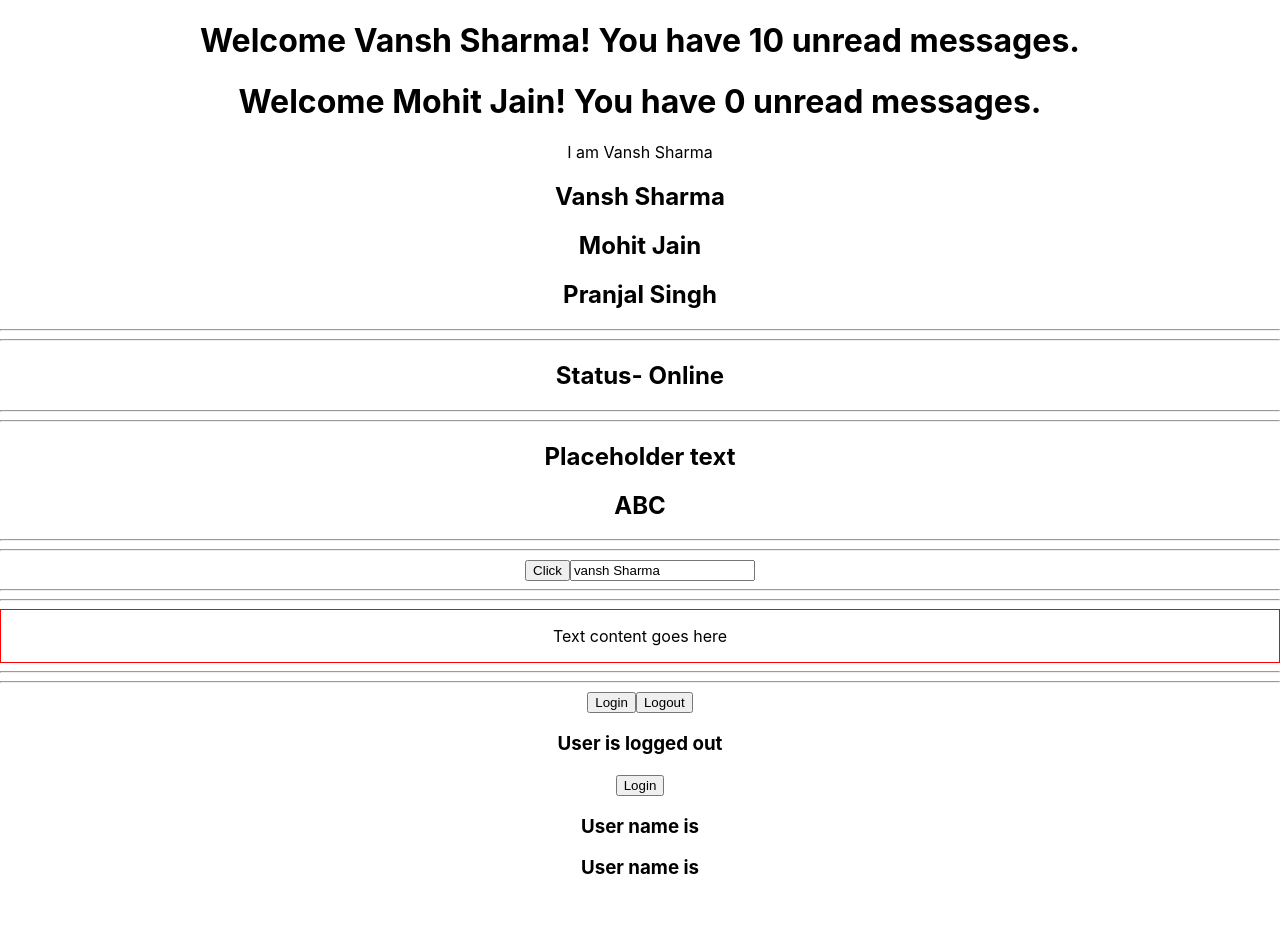
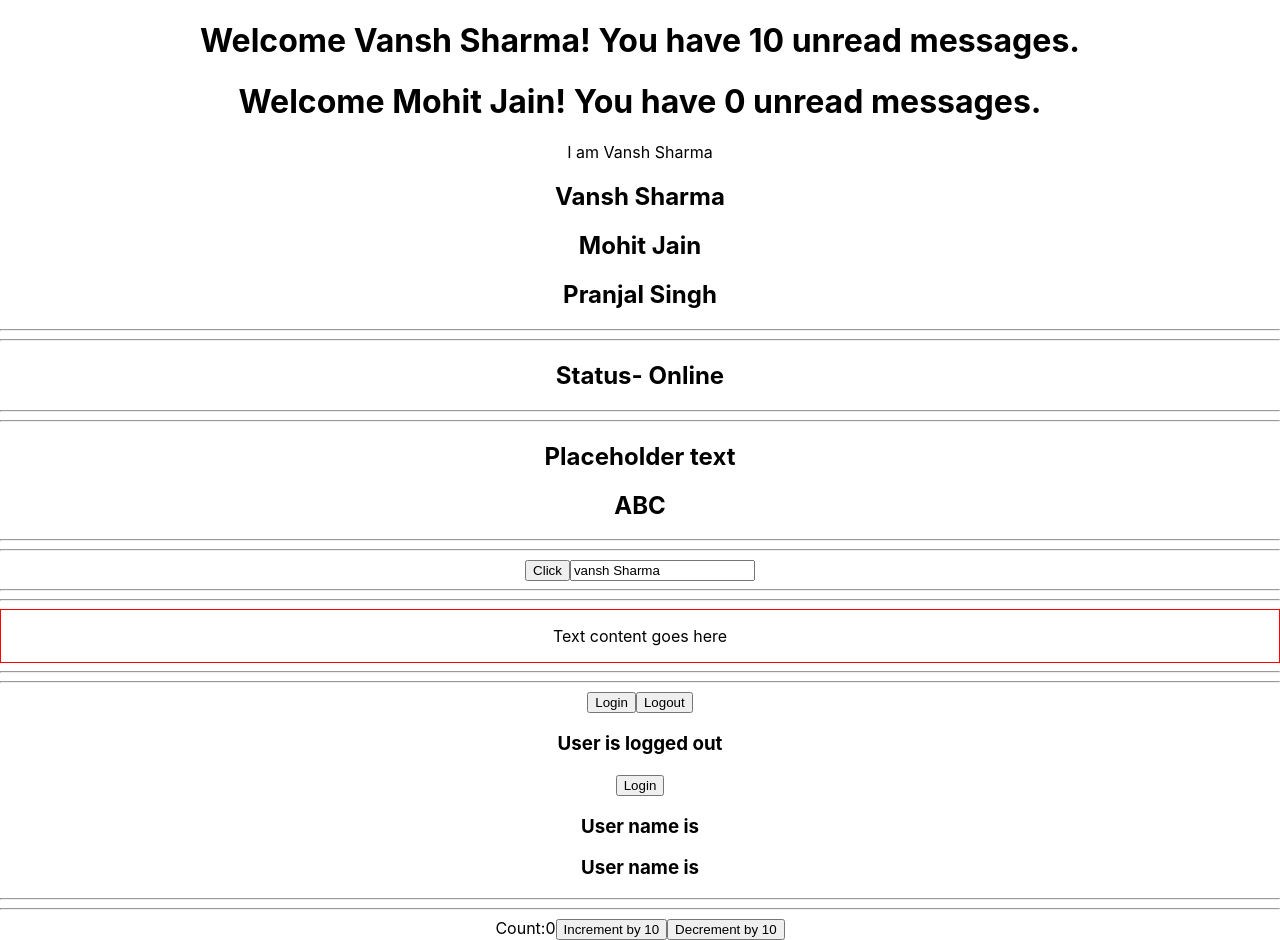
Before and after one commit to VanshSh/react-typescript-demo, a React (Create React App) app: page / in a window 1280 px wide. Before the commit the page ends 898 px from the top, so only its background shows below. Built offline with nearby package versions, Linux system fonts and the light colour scheme.

Commit message:
useReducer with Typescript

```diff
--- a/src/App.tsx
+++ b/src/App.tsx
@@ -8,6 +8,7 @@
 import Person from './components/Person'
 import PersonList from './components/PersonList'
 import Status from './components/Status'
+import { Counter } from './state/Counter'
 import { LoggedIn } from './state/LoggedIn'
 import { User } from './state/User'
 
@@ -71,6 +72,9 @@
                 <hr />
                 <LoggedIn />
                 <User />
+                <hr />
+                <hr />
+                <Counter />
             </div>
         </>
     )
--- /dev/null
+++ b/src/state/Counter.tsx
@@ -0,0 +1,42 @@
+import { useReducer } from 'react'
+
+type CounterState = {
+    count: number
+}
+type CounterAction = {
+    type: string
+    payload: number
+}
+
+const initialState = { count: 0 }
+function reducer(state: CounterState, action: CounterAction) {
+    if (action.type === 'increment') {
+        return { count: state.count + action.payload }
+    }
+    if (action.type === 'decrement') {
+        return {
+            count: state.count - action.payload,
+        }
+    }
+    return state
+}
+
+export const Counter = () => {
+    const [state, dispatch] = useReducer(reducer, initialState)
+
+    return (
+        <>
+            Count:{state.count}
+            <button
+                onClick={() => dispatch({ type: 'increment', payload: 10 })}
+            >
+                Increment by 10
+            </button>
+            <button
+                onClick={() => dispatch({ type: 'decrement', payload: 10 })}
+            >
+                Decrement by 10
+            </button>
+        </>
+    )
+}
```
